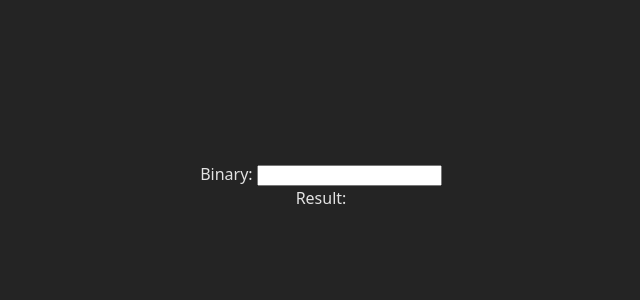
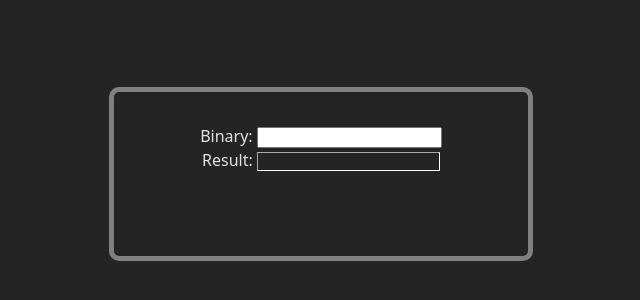
Before and after one commit to Deerjump/Bin2Dec-Vanilla, a website built with Vite: page index.html in a window 1280 px wide. Shown: the part 226-526 px from the top of the page, without its empty margins (319-959 px from the left). Built offline with nearby package versions, Linux system fonts and the light colour scheme.

Commit message:
Style changes and parity with React version

```diff
--- a/src/main.ts
+++ b/src/main.ts
@@ -1,8 +1,10 @@
 import './style.css';
 
 document.querySelector<HTMLDivElement>('#app')!.innerHTML = `
-  <div>
-      <span id='errorMessage' hidden></span><br/>
+      <div class='error'>
+        <span id='errorMessage'></span>
+      </div>
+      <div class='input'>
         <label id="inputLabel" htmlFor="input">
           Binary:
         </label>
@@ -10,23 +12,25 @@ document.querySelector<HTMLDivElement>('#app')!.innerHTML = `
           id="input"
           type="text"
         ></input>
-      <br/>
-      <label htmlFor='result'>Result:</label>
-      <span id='result'></span>
+      </div>
+      <div class='result'>
+        Result: <input id='result' disabled></span>
       </div>
 `;
 
 const regex = /^[01]*$/;
 
 function displayError(error: string) {
+  const errorContainer = document.querySelector<HTMLElement>('.error')!;
   const errorSpan = document.querySelector<HTMLElement>('#errorMessage')!;
-  errorSpan.hidden = false;
+  errorContainer.style.visibility = 'visible';
   errorSpan.textContent = error;
 }
 
 function removeError() {
+  const errorContainer = document.querySelector<HTMLElement>('.error')!;
   const errorSpan = document.querySelector<HTMLElement>('#errorMessage')!;
-  errorSpan.hidden = true;
+  errorContainer.style.visibility = 'hidden';
   errorSpan.textContent = '';
 }
 
@@ -47,6 +51,6 @@ document
   .querySelector<HTMLInputElement>('#input')
   ?.addEventListener('input', (event) => {
     const element = event.currentTarget as HTMLInputElement;
-    document.querySelector<HTMLElement>('#result')!.innerHTML =
+    document.querySelector<HTMLInputElement>('#result')!.value =
       (element.value === '' || element.value === undefined) ? '' : `${Number(`0b${element.value}`)}`;
   });
--- a/src/style.css
+++ b/src/style.css
@@ -1,9 +1,9 @@
 :root {
+  box-sizing: border-box;
   font-family: system-ui, Avenir, Helvetica, Arial, sans-serif;
   line-height: 1.5;
   font-weight: 400;
 
-  color-scheme: light dark;
   color: rgba(255, 255, 255, 0.87);
   background-color: #242424;
 
@@ -14,7 +14,7 @@
 }
 
 body {
-  margin: 0;
+  margin: auto;
   display: flex;
   place-items: center;
   min-width: 320px;
@@ -22,12 +22,27 @@ body {
 }
 
 #app {
-  max-width: 1280px;
-  margin: 0 auto;
+  height: 100px;
+  width: 350px;
+  margin: auto;
   padding: 2rem;
   text-align: center;
+  border: gray solid 5px;
+  border-radius: 10px;
+}
+
+#result {
+  background-color: inherit;
+  color: white;
+  border: white solid 1px;
+  border-style: inset;
+}
+
+.error {
+  visibility: hidden;
 }
 
 #errorMessage {
-  color: red
+  color: red;
+  font-size: 0.9em;
 }
```
Lines whose indentation alone changed are shown as unchanged.
